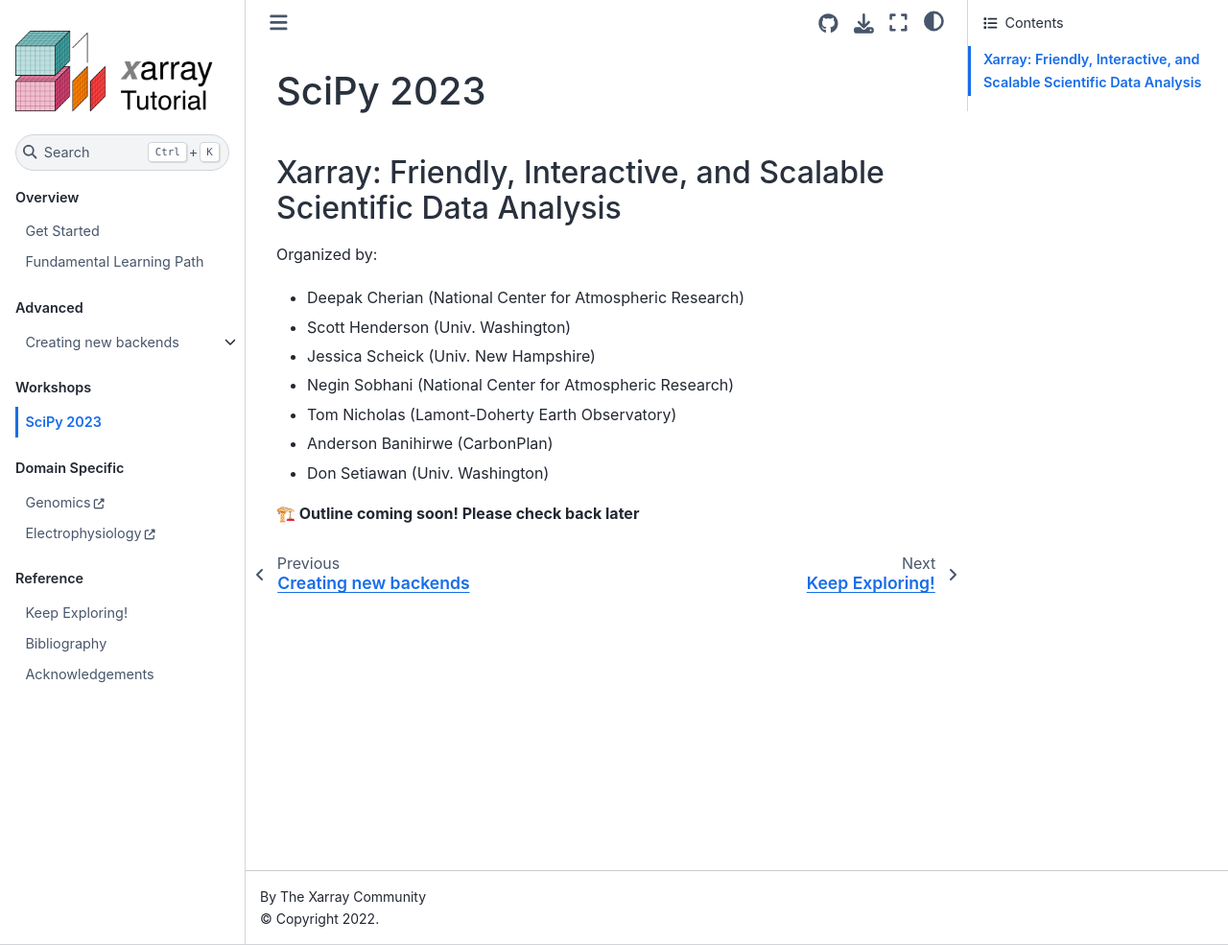
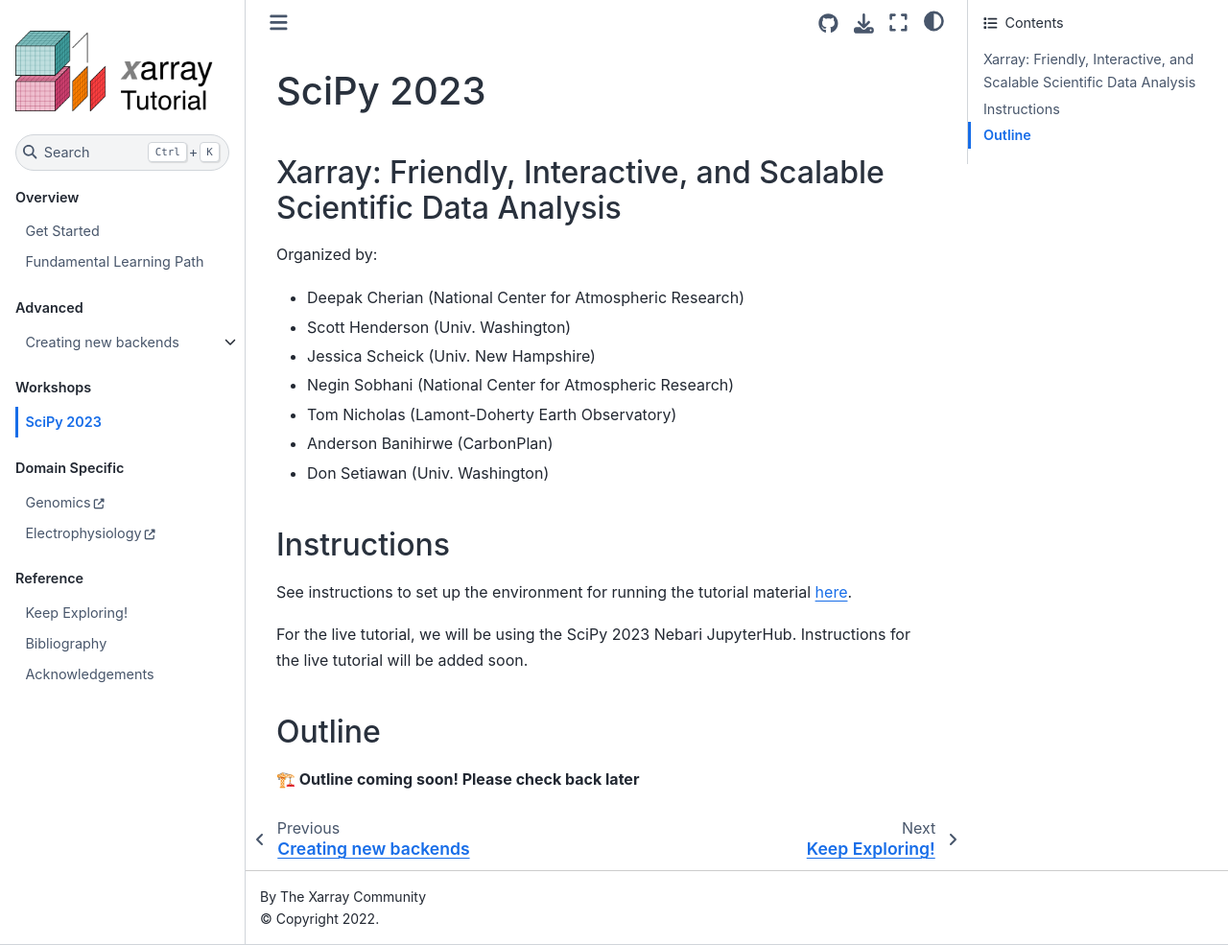
Before and after one commit to xarray-contrib/xarray-tutorial, a Jupyter Book: the page built from workshops/scipy2023/README.md, in a window 1280 px wide and 985 px high. Shown: the whole window at 96% size. Built offline with Jupyter Book 1.0.4 settings and Sphinx 7.4.7 and the Sphinx Book theme 1.1.4, drawn with Linux system fonts in a browser that asks for light colours; pages that are not in the unit, such as notebooks, are missing from menus.

Commit message:
Add SciPy  Instructions (#183)

```diff
--- a/workshops/scipy2023/README.md
+++ b/workshops/scipy2023/README.md
@@ -12,4 +12,13 @@
 - Anderson Banihirwe (CarbonPlan)
 - Don Setiawan (Univ. Washington)
 
+## Instructions
+
+See instructions to set up the environment for running the tutorial material [here](get-started).
+
+For the live tutorial, we will be using the SciPy 2023 Nebari JupyterHub. Instructions for the live
+tutorial will be added soon.
+
+## Outline
+
 **🏗️ Outline coming soon! Please check back later**
```
Also changed, not shown: overview/get-started.md (+2 -0 lines).
